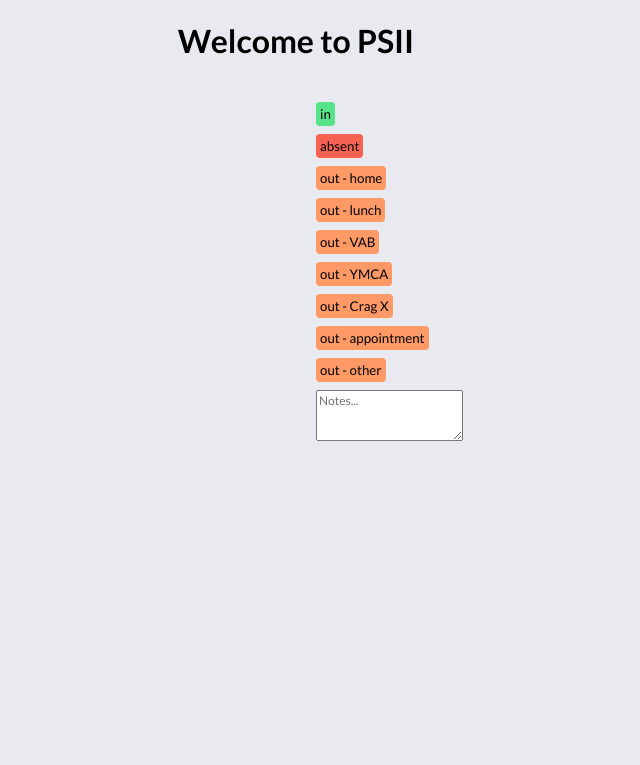
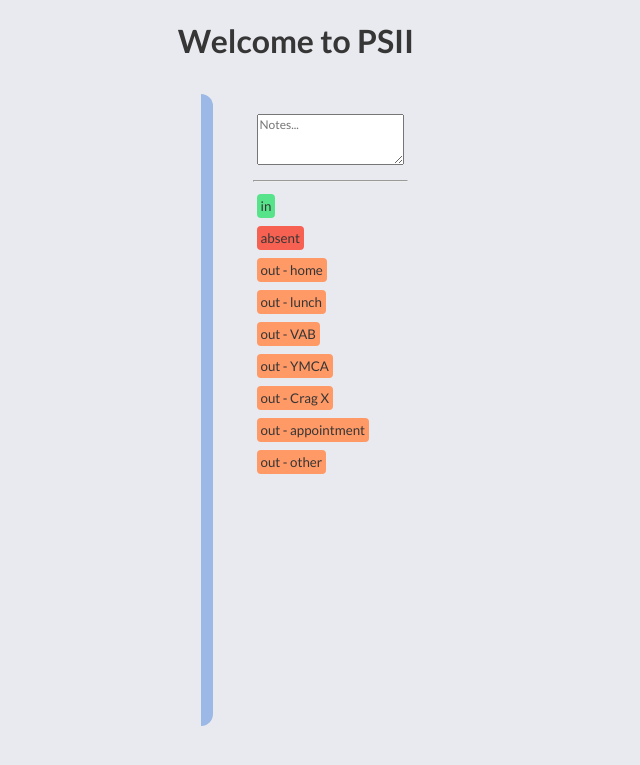
Before and after one commit to egginabucket/psiign-in, a Django app: page / in a window 1280 px wide. Shown: the top 765 px of the page, without its empty margins (344-984 px from the left). Run offline with Django 4.2, Linux system fonts and the light colour scheme; data that the repository does not hold is empty.

Commit message:
new style

```diff
--- a/attendance/static/style.css
+++ b/attendance/static/style.css
@@ -7,6 +7,7 @@ html {
 body {
   font-family: "Lato", sans-serif;
   background-color: #e9eaef;
+  color: #363636;
   margin: 0px;
 }
 
@@ -23,17 +24,20 @@ input,
 button,
 textarea {
   font-family: "Lato", sans-serif;
+  color: #363636;
 }
 
 .columns {
   display: flex;
+  justify-content: center;
   align-items: stretch;
   overflow: hidden;
 }
 
 .column {
+  margin: 12px;
   padding: 16px;
-  flex: 50%;
+  /* flex: 50%; */
 }
 
 .learner {
@@ -50,7 +54,10 @@ textarea {
 .namelist {
   height: 75vh;
   overflow: scroll;
+  border-radius: 12px;
+  border-right: 12px solid #9cb8e6;
 }
+
 .hidden {
   display: none;
 }
--- a/attendance/templates/attendance/index.html
+++ b/attendance/templates/attendance/index.html
@@ -22,6 +22,13 @@
         {% endfor %}
       </div>
       <div class="column actions">
+        <textarea
+          rows="3"
+          name="notes"
+          id="notes"
+          placeholder="Notes..."
+        ></textarea>
+        <hr />
         {% for a in actions %}
         <div>
           <button
@@ -33,12 +40,6 @@
           </button>
         </div>
         {% endfor %}
-        <textarea
-          rows="3"
-          name="notes"
-          id="notes"
-          placeholder="Notes..."
-        ></textarea>
       </div>
     </form>
   </body>
```
